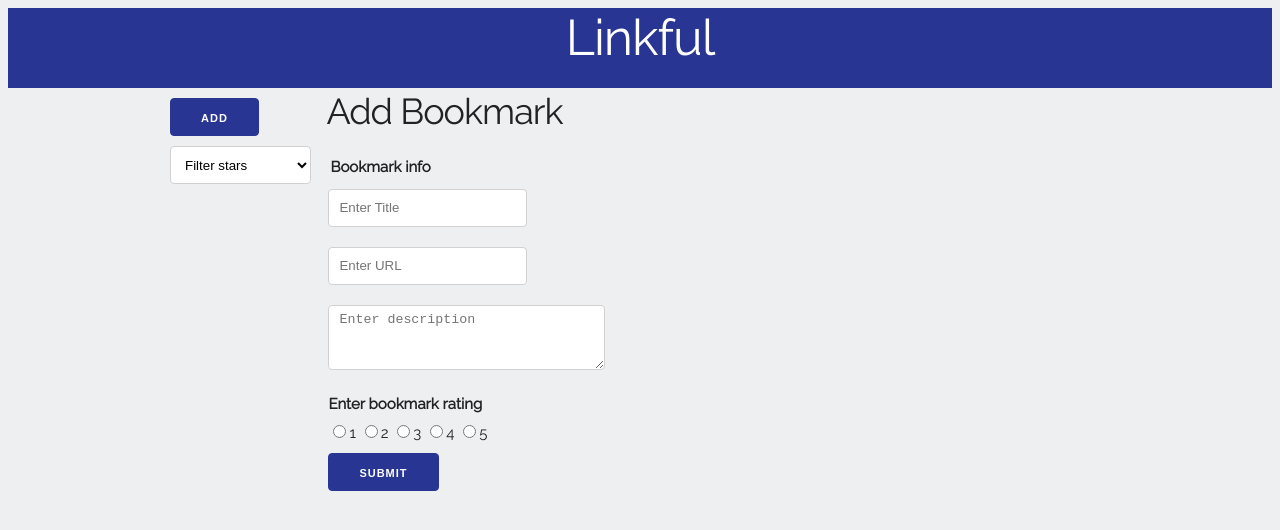
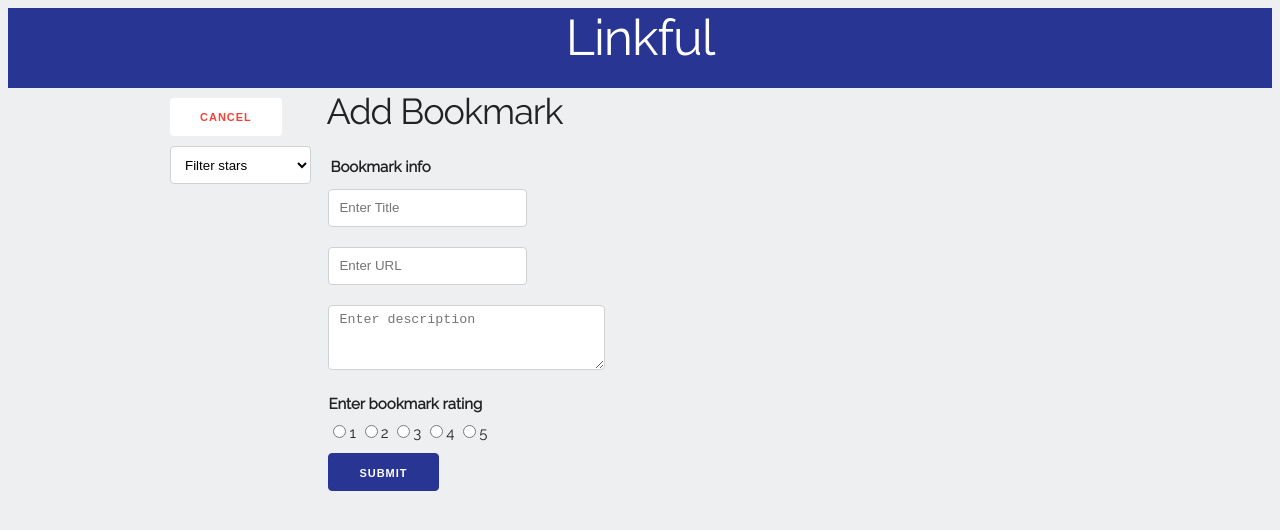
Before and after one commit to thinkful-ei27/john-young-bookmarks-app, a plain HTML site: page index.html in a window 1280 px wide. Both pictures are taken after a click on the button "ADD". Drawn offline with nearby package versions, Linux system fonts and the light colour scheme; no server answers.

Commit message:
Adjusted cancel button on Add Bookmark

```diff
--- a/scripts/display.js
+++ b/scripts/display.js
@@ -133,9 +133,10 @@ const bookmarkList = function() {
   const generateSidebarTemplate = function() {
     const rating = store.filterDropdown;
     const selected = 'selected="selected"';
+    const add = store.add;
     return `
       <div class="wrapper">
-        <button class="js-add-bookmark button-primary">Add</button>
+        <button class="js-add-bookmark ${add ? 'js-cancel-add' : 'button-primary'}">${add ? 'Cancel' : 'Add'}</button>
         <select name="filter" id="filter" class="js-filter-stars">
             <option value="all" ${(rating === 0) ? selected : ''}>Filter stars</option>
             <option value="5" ${(rating === 5) ? selected : ''}>5 Stars or higher</option>
--- a/styles/index.css
+++ b/styles/index.css
@@ -51,7 +51,8 @@ button.remove:hover {
   border-color: #f44336;
 }
 
-button.remove {
+button.remove,
+button.js-cancel-add {
   color: #f44336;
   background-color: #FFF;
   border: none;
```
